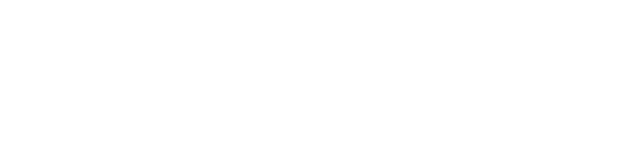
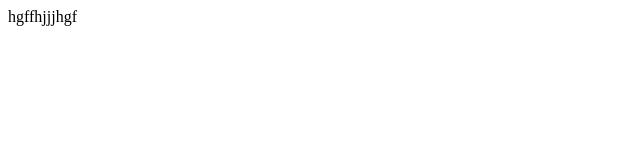
Before and after one commit to Mariia848912/home-work, a plain HTML site: page index.html in a window 1280 px wide. Shown: the whole page, without its empty margins (0-640 px from the left). Drawn offline with Linux system fonts and the light colour scheme.

```diff
--- a/CSS/styles.css
+++ b/CSS/styles.css
@@ -0,0 +1,3 @@
+body{
+
+}
--- a/index.html
+++ b/index.html
@@ -5,7 +5,7 @@
     <meta http-equiv="X-UA-Compatible" content="IE=edge">
     <meta name="viewport" content="width=device-width, initial-scale=1.0">
     <title>Document</title>
-</head>
-<body>
+</head><body>
+    hgffhjjjhgf
 </body>
 </html>
```
